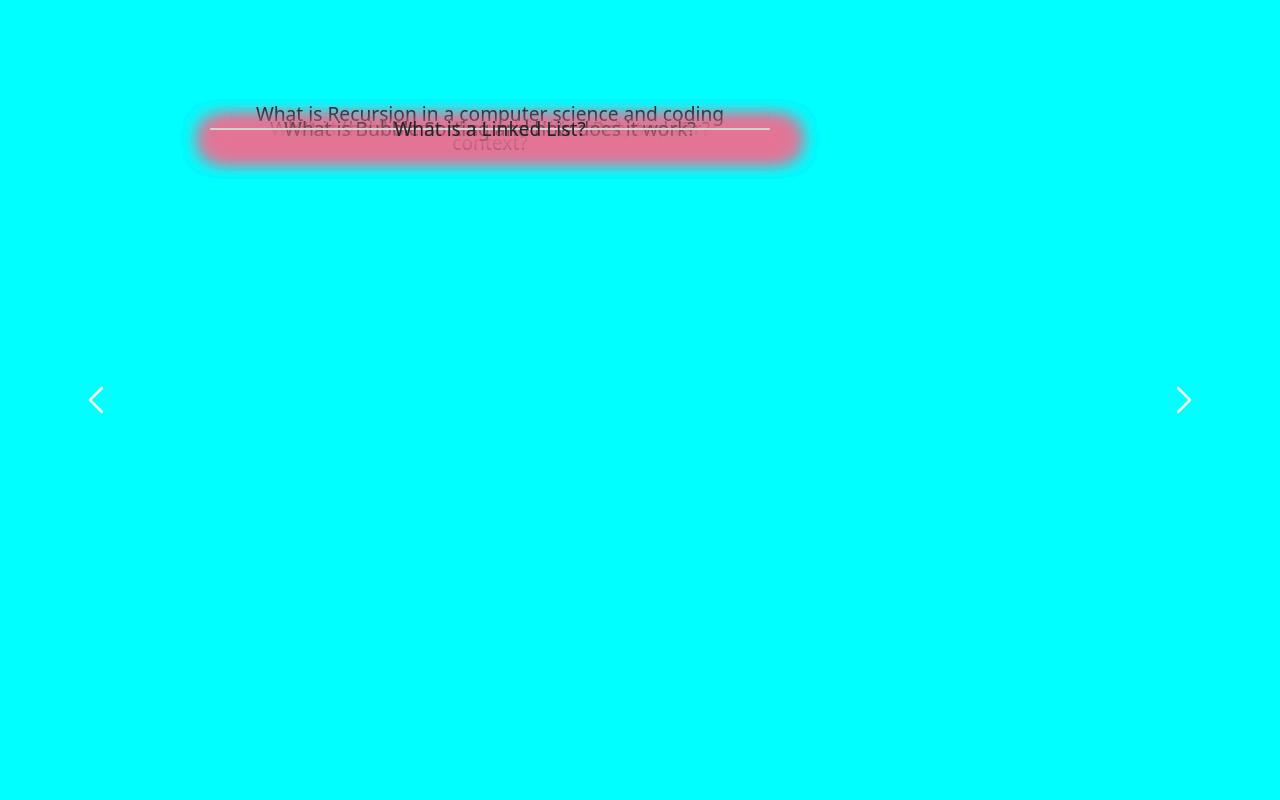
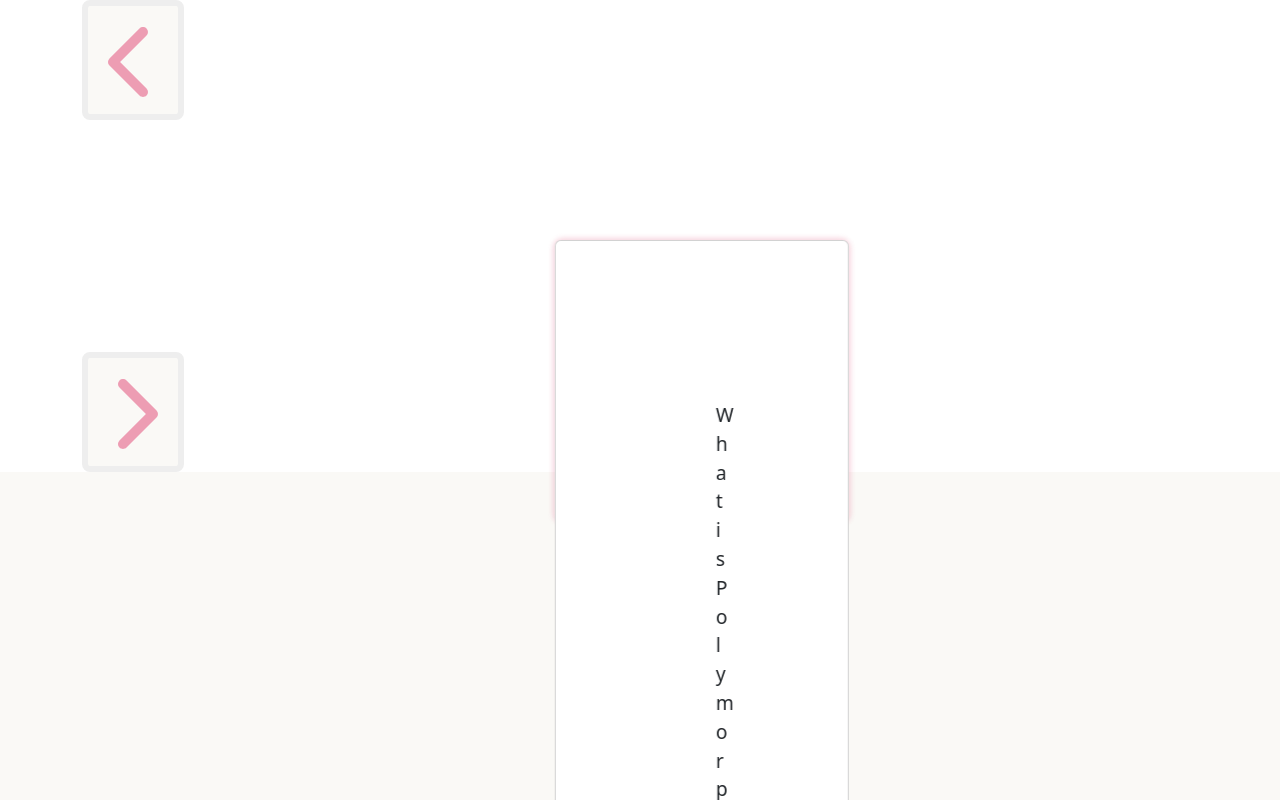
Before and after one commit to sarahwylie/flashcards, a React (Create React App) app: page / in a window 1280 px wide. Shown: the top 800 px of the page. Built offline with nearby package versions, Linux system fonts and the light colour scheme.

Commit message:
set up indeces, might remove them...

```diff
--- a/package.json
+++ b/package.json
@@ -3,12 +3,15 @@
   "version": "0.1.0",
   "private": true,
   "dependencies": {
+    "@fortawesome/fontawesome-svg-core": "^6.2.1",
+    "@fortawesome/free-solid-svg-icons": "^6.2.1",
+    "@fortawesome/react-fontawesome": "^0.2.0",
     "@testing-library/jest-dom": "^5.16.5",
     "@testing-library/react": "^13.4.0",
     "@testing-library/user-event": "^13.5.0",
+    "bootstrap": "^5.2.3",
     "react": "^18.2.0",
     "react-bootstrap": "^2.5.0",
-    "react-bootstrap-carousel": "^4.1.1",
     "react-dom": "^18.2.0",
     "react-icons": "^4.6.0",
     "react-scripts": "5.0.1",
--- a/src/App.js
+++ b/src/App.js
@@ -1,13 +1,51 @@
-// import { useState } from 'react';
-import List from './components/List';
-import queries from './components/Queries'
+import { useState } from 'react';
+import Flashcards from './components/Flashcards';
+import queries from './components/Queries';
+import { FontAwesomeIcon } from '@fortawesome/react-fontawesome'
+import { faChevronLeft, faChevronRight } from '@fortawesome/free-solid-svg-icons'
+import Container from 'react-bootstrap/Container';
+import Row from 'react-bootstrap/Row';
+import Col from 'react-bootstrap/Col';
 
 const App = () => {
-  // const [cards, setCards] = useState(QUERIES)
+
+  const [index, setIndex] = useState(0);
+
+  const slideRight = e => {
+      e.preventDefault();
+      if (index + 1 <= queries.length - 1) {
+          setIndex(index + 1);
+      }
+  };
+
+  const slideLeft = e => {
+      e.preventDefault();
+      if (index - 1 >= 0) {
+          setIndex(index - 1);
+      }
+  };
+
+  // const handlePageChange = (page) => {
+  //     let n = page - index;
+  //     setIndex(index + n);
+  // };
+
   return (
-    <div>
-      <List queries={queries}/>
-      </div>
+    <Container className="container">
+            <Row>
+                <Col className='arrow-col'>
+                    <FontAwesomeIcon icon={faChevronLeft} onClick={slideLeft} size="5x" className='arrow' border />
+                </Col>
+                <Col key={index} className="card-container" sm={8}>
+                    {queries.map((query, n) => {
+                        let position = n > index ? "nextCard" : n === index ? "activeCard" : "prevCard";
+                        return <Flashcards key={query.id} query={query} cardStyle={position} style={{ width: '100%' }} />
+                    })}
+                </Col>
+                <Col>
+                    <FontAwesomeIcon icon={faChevronRight} onClick={slideRight} size="5x" className='arrow' border />
+                </Col>
+            </Row>      </Container>
   );
 }
 
--- a/src/components/Flashcards.js
+++ b/src/components/Flashcards.js
@@ -1,12 +1,12 @@
 import { useState } from "react";
 import '../index.css'
 
-const Flashcards = ({ query, width }) => {
+const Flashcards = ({ query, cardStyle }) => {
     const [flip, setFlip] = useState(false);
 
     return (
-        <div className="container">
-            <div className={`card ${flip ? 'flip' : ''}`} onClick={() => setFlip(!flip)} style={{ width: width }}>
+        <div className={`current-card ${cardStyle}`}>
+            <div className={`card ${flip ? 'flip' : ''}`} onClick={() => setFlip(!flip)} style={{ width: '100%' }}>
                 <div className='front'>
                     {query.question}
                 </div>
--- a/src/components/List.js
+++ b/src/components/List.js
@@ -1,42 +1,62 @@
 import { useState } from 'react';
 import Flashcards from "./Flashcards";
 import '../index.css';
-// import { FaChevronLeft, FaChevronRight } from 'react-icons/fa'
-import 'bootstrap/dist/css/bootstrap.css';
-// import Carousel from 'react-bootstrap/Carousel';
+import { FontAwesomeIcon } from '@fortawesome/react-fontawesome'
+import { faChevronLeft, faChevronRight } from '@fortawesome/free-solid-svg-icons'
+// import Tracker from './Tracker';
+// import Container from 'react-bootstrap/Container';
+import Row from 'react-bootstrap/Row';
+import Col from 'react-bootstrap/Col';
 
 const List = ({ queries }) => {
 
     const [index, setIndex] = useState(0);
 
-    const handleNext = (selectedIndex, e) => {
+    const slideRight = e => {
         e.preventDefault();
-        setIndex(selectedIndex);
+        if (index + 1 <= queries.length - 1) {
+            setIndex(index + 1);
+        }
     };
 
-    const handlePrev = (selectedIndex, e) => {
+    const slideLeft = e => {
         e.preventDefault();
-        setIndex(selectedIndex);
+        if (index - 1 >= 0) {
+            setIndex(index - 1);
+        }
     };
+
+    // const handlePageChange = (page) => {
+    //     let n = page - index;
+    //     setIndex(index + n);
+    // };
 
     return (
         <div>
-            <div key={index}>
-                {queries.map(query => {
-                    return <div>
-                        <div className="active carousel-item">
-                            <Flashcards key={query.id} query={query} style={{ width: '100%' }} />
-                        </div>
-                        <a className="carousel-control-prev" href="#carouselExampleIndicators" role="button" onSelect={handlePrev} data-slide="prev">
-                            <span className="carousel-control-prev-icon" aria-hidden="true"></span>
-                        </a>
-                        <a className="carousel-control-next" href="#carouselExampleIndicators" role="button" onSelect={handleNext} data-slide="next">
-                            <span className="carousel-control-next-icon" aria-hidden="true"></span>
-                        </a>
-                    </div>
-                })}
-            </div>
-
+            <Row>
+                <Col className='arrow-col'>
+                    <FontAwesomeIcon icon={faChevronLeft} onClick={slideLeft} size="5x" className='arrow' border />
+                </Col>
+                <Col key={index} className="card-container" sm={8}>
+                    {queries.map((query, n) => {
+                        let position = n > index ? "nextCard" : n === index ? "activeCard" : "prevCard";
+                        return <Flashcards key={query.id} query={query} cardStyle={position} style={{ width: '100%' }} />
+                    })}
+                </Col>
+                <Col>
+                    {/* <FontAwesomeIcon icon={faChevronLeft} onClick={slideLeft}/> */}
+                    {/* <button onClick={slideLeft} className="leftBtn">
+                        <FaChevronLeft color="pink" fontSize="3em" />
+                    </button>
+                    <button onClick={slideRight} className="rightBtn">
+                        <FaChevronRight color="pink" fontSize="3em" />
+                    </button> */}
+                    <FontAwesomeIcon icon={faChevronRight} onClick={slideRight} size="5x" className='arrow' border />
+                </Col>
+            </Row>
+            {/* <Row>
+                <Tracker queryLength={queries.length} activeIndex={index} handlePageChange={handlePageChange} />
+            </Row> */}
         </div>
     );
 }
--- a/src/components/Queries.js
+++ b/src/components/Queries.js
@@ -46,6 +46,24 @@ const queries = [
       question: 'What is a Linked List?',
       answer: 'A linear data structure in which elements are linked using pointers. The Linked List consists of nodes, and each node contains a data field and a reference link to the next node in the list.',
       source: 'https://www.geeksforgeeks.org/data-structures/linked-list/'
+    },
+    {
+      id: 9,
+      question: 'What is Object Oriented Programming?',
+      answer: 'A paradigm that allows us to think of real-world object and relate that to our code.',
+      source: 'William Marttala'
+    },
+    {
+      id: 10,
+      question: 'What are the four pillars of OOP?',
+      answer: 'Abstraction; Encapsulation; Inheritance; Polymorphism.',
+      source: 'https://www.freecodecamp.org/news/four-pillars-of-object-oriented-programming/'
+    },
+    {
+      id: 11,
+      question: 'What is an S-expression?',
+      answer: 'In computer programming, an S-expression (or symbolic expression, abbreviated as sexpr or sexp) is an expression in a like-named notation for nested list (tree-structured) data. S-expressions were invented for and popularized by the programming language Lisp, which uses them for source code as well as data.',
+      source: 'https://en.wikipedia.org/wiki/S-expression'
     }
   ]
 
--- /dev/null
+++ b/src/components/Tracker.js
@@ -0,0 +1,18 @@
+const Tracker = ({ queryLength, activeIndex, handlePageChange, index }) => {
+
+    let dots = [];
+    let classes = "";
+    for (let index = 0; index < queryLength; index++) {
+        classes = activeIndex === index ? "dot active" : "dot";
+        dots.push(<div key={index} className={classes}></div>);
+    }
+
+    return (
+        <div className="tracker" onClick={() => handlePageChange(index)}>
+            <div className="hr"></div>
+            {dots.map((dot) => dot)}
+        </div>
+    );
+};
+
+export default Tracker;
--- a/src/index.css
+++ b/src/index.css
@@ -1,53 +1,55 @@
 :root {
   margin: 0;
-  font-family: -apple-system, BlinkMacSystemFont, 'Segoe UI', 'Roboto', 'Oxygen',
-    'Ubuntu', 'Cantarell', 'Fira Sans', 'Droid Sans', 'Helvetica Neue',
+  font-family: -apple-system, BlinkMacSystemFont, "Segoe UI", "Roboto", "Oxygen",
+    "Ubuntu", "Cantarell", "Fira Sans", "Droid Sans", "Helvetica Neue",
     sans-serif;
   -webkit-font-smoothing: antialiased;
   -moz-osx-font-smoothing: grayscale;
-  background-color: aqua;
+  background-color: #faf9f6;
 }
-
 code {
-  font-family: source-code-pro, Menlo, Monaco, Consolas, 'Courier New',
+  font-family: source-code-pro, Menlo, Monaco, Consolas, "Courier New",
     monospace;
 }
 
 .container {
+  width: 100%;
   align-items: center;
-  justify-content: center;
 }
 
-
-.card {
+.current-card {
   /* display: flex; */
+  /* justify-content: center;
+  text-align: center;
+  align-items: center; */
+  /* position: relative; */
+  border-radius: 0.5rem;
+  box-shadow: 0 0 5px 2px rgba(228, 117, 150, 0.3);
+  /* background-color: #f6f6ff; */
+  transform-style: preserve-3d;
+  height: 80%;
+  width: 40%;
+  transform: perspective(1000px) rotateY(var(--rotate-y, 0));
+  cursor: pointer;
+  transition: 150ms;
+  margin: 15rem;
   justify-content: center;
   text-align: center;
   align-items: center;
-  /* position: relative; */
-  border-radius: .25rem;
-  box-shadow: 10px 10px 25px 10px rgba(228,117,150);
-  background-color: white;
-  transform-style: preserve-3d;
-  height: 45em;
-  width: 35em;
-  transform: perspective(1000px) rotateY(var(--rotate-y, 0));
-  cursor: pointer;
-  transition: 150ms;
-  margin: 8rem;
 }
 
 .card:hover {
-  box-shadow: 10px 10px 25px 10px rgba(217,59,106);
+  box-shadow: 10px 10px 25px 10px rgba(217, 59, 106, 0.5);
 }
 
 .flip {
   --rotate-y: 180deg;
 }
 
-.front, .back {
-  position: absolute;
-  padding: 1rem;
+.front,
+.back {
+  /* position: absolute; */
+  padding: 10rem;
   backface-visibility: hidden;
   font-size: larger;
 }
@@ -56,7 +58,40 @@ code {
   transform: rotateY(180deg);
 }
 
-.source {
+.prevCard {
+  /* left: calc(0% + 2rem); */
+  opacity: 0;
+}
+
+.activeCard {
+  /* left: 50%; */
+  transform: translateX(-50%);
+}
+
+.nextCard {
+  /* left: 100%; */
+  transform: translateX(calc(-100% - 2rem));
+  opacity: 0;
+}
+
+.arrow {
+  color:rgba(226, 67, 115, 0.5);
+  background-color: #faf9f6;
+
+}
+
+.arrow-col {
+  align-items: center;
+}
+
+.card-container {
+  position: relative;
+  width: 100%;
+  height: 22rem;
+  margin-left: 10rem;
+}
+
+/* .source {
   margin-top: 2rem;
   color: #555;
   font-size: 0.8rem;
@@ -64,10 +99,8 @@ code {
 
 .carousel-indicators {
   background-color: #080808;
-  /* width: 100%; */
   padding: 2em 0;
   justify-content: center;
-
 }
 
 .carousel-inner {
@@ -78,4 +111,4 @@ code {
 
 .button {
   background-color: bisque;
-}
+} */
```
Also changed, not shown: 1 other file (tests, documents, lock files or other folders).
